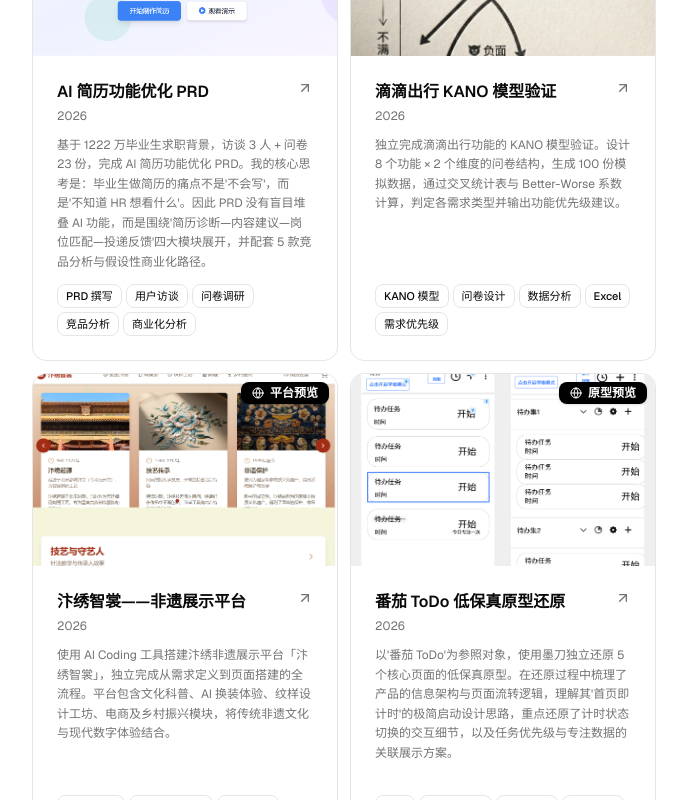
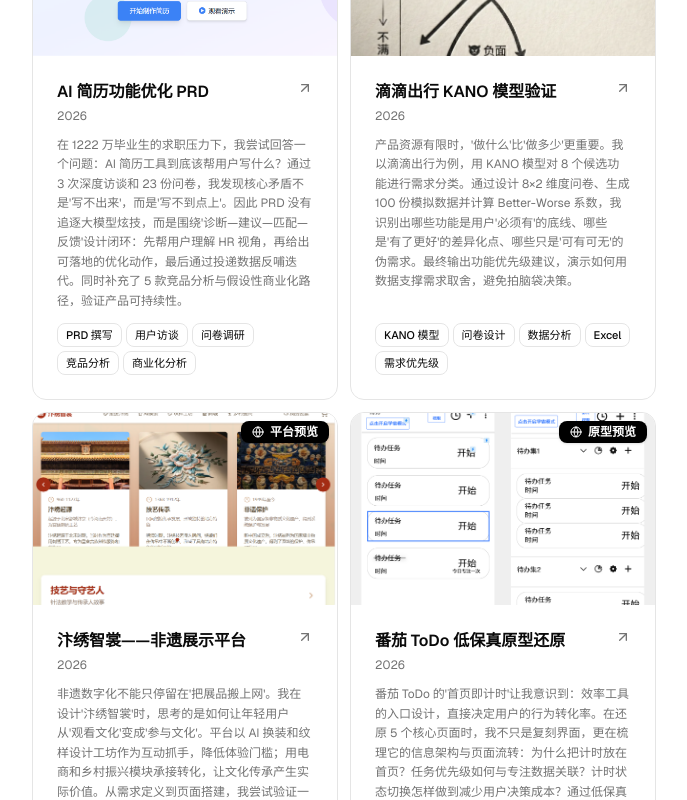
Before and after one commit to far-current/linmai-portfolio, a Next.js app: page / in a window 1280 px wide. Shown: the part 1120-1920 px from the top of the page, without its empty margins (296-983 px from the left). Built offline with nearby package versions, Linux system fonts and the light colour scheme.

Commit message:
Update project descriptions with product thinking

```diff
--- a/src/data/resume.tsx
+++ b/src/data/resume.tsx
@@ -91,7 +91,7 @@ export const DATA = {
       dates: "2026",
       active: true,
       description:
-        "基于 1222 万毕业生求职背景，访谈 3 人 + 问卷 23 份，完成 AI 简历功能优化 PRD。我的核心思考是：毕业生做简历的痛点不是'不会写'，而是'不知道 HR 想看什么'。因此 PRD 没有盲目堆叠 AI 功能，而是围绕'简历诊断—内容建议—岗位匹配—投递反馈'四大模块展开，并配套 5 款竞品分析与假设性商业化路径。",
+        "在 1222 万毕业生的求职压力下，我尝试回答一个问题：AI 简历工具到底该帮用户写什么？通过 3 次深度访谈和 23 份问卷，我发现核心矛盾不是'写不出来'，而是'写不到点上'。因此 PRD 没有追逐大模型炫技，而是围绕'诊断—建议—匹配—反馈'设计闭环：先帮用户理解 HR 视角，再给出可落地的优化动作，最后通过投递数据反哺迭代。同时补充了 5 款竞品分析与假设性商业化路径，验证产品可持续性。",
       technologies: [
         "PRD 撰写",
         "用户访谈",
@@ -120,7 +120,7 @@ export const DATA = {
       dates: "2026",
       active: true,
       description:
-        "独立完成滴滴出行功能的 KANO 模型验证。设计 8 个功能 × 2 个维度的问卷结构，生成 100 份模拟数据，通过交叉统计表与 Better-Worse 系数计算，判定各需求类型并输出功能优先级建议。",
+        "产品资源有限时，'做什么'比'做多少'更重要。我以滴滴出行为例，用 KANO 模型对 8 个候选功能进行需求分类。通过设计 8×2 维度问卷、生成 100 份模拟数据并计算 Better-Worse 系数，我识别出哪些功能是用户'必须有'的底线、哪些是'有了更好'的差异化点、哪些只是'可有可无'的伪需求。最终输出功能优先级建议，演示如何用数据支撑需求取舍，避免拍脑袋决策。",
       technologies: [
         "KANO 模型",
         "问卷设计",
@@ -149,7 +149,7 @@ export const DATA = {
       dates: "2026",
       active: true,
       description:
-        "使用 AI Coding 工具搭建汴绣非遗展示平台「汴绣智裳」，独立完成从需求定义到页面搭建的全流程。平台包含文化科普、AI 换装体验、纹样设计工坊、电商及乡村振兴模块，将传统非遗文化与现代数字体验结合。",
+        "非遗数字化不能只停留在'把展品搬上网'。我在设计'汴绣智裳'时，思考的是如何让年轻用户从'观看文化'变成'参与文化'。平台以 AI 换装和纹样设计工坊作为互动抓手，降低体验门槛；用电商和乡村振兴模块承接转化，让文化传承产生实际价值。从需求定义到页面搭建，我尝试验证一条路径：好产品既要讲得出文化故事，也要跑得通商业闭环。",
       technologies: [
         "AI Coding",
         "产品需求定义",
@@ -173,7 +173,7 @@ export const DATA = {
       dates: "2026",
       active: true,
       description:
-        "以'番茄 ToDo'为参照对象，使用墨刀独立还原 5 个核心页面的低保真原型。在还原过程中梳理了产品的信息架构与页面流转逻辑，理解其'首页即计时'的极简启动设计思路，重点还原了计时状态切换的交互细节，以及任务优先级与专注数据的关联展示方案。",
+        "番茄 ToDo 的'首页即计时'让我意识到：效率工具的入口设计，直接决定用户的行为转化率。在还原 5 个核心页面时，我不只是复刻界面，更在梳理它的信息架构与页面流转：为什么把计时放在首页？任务优先级如何与专注数据关联？计时状态切换怎样做到减少用户决策成本？通过低保真原型，我把对'减少认知负荷、强化正向反馈'的理解落到了具体交互细节中。",
       technologies: [
         "墨刀",
         "低保真原型",
```
